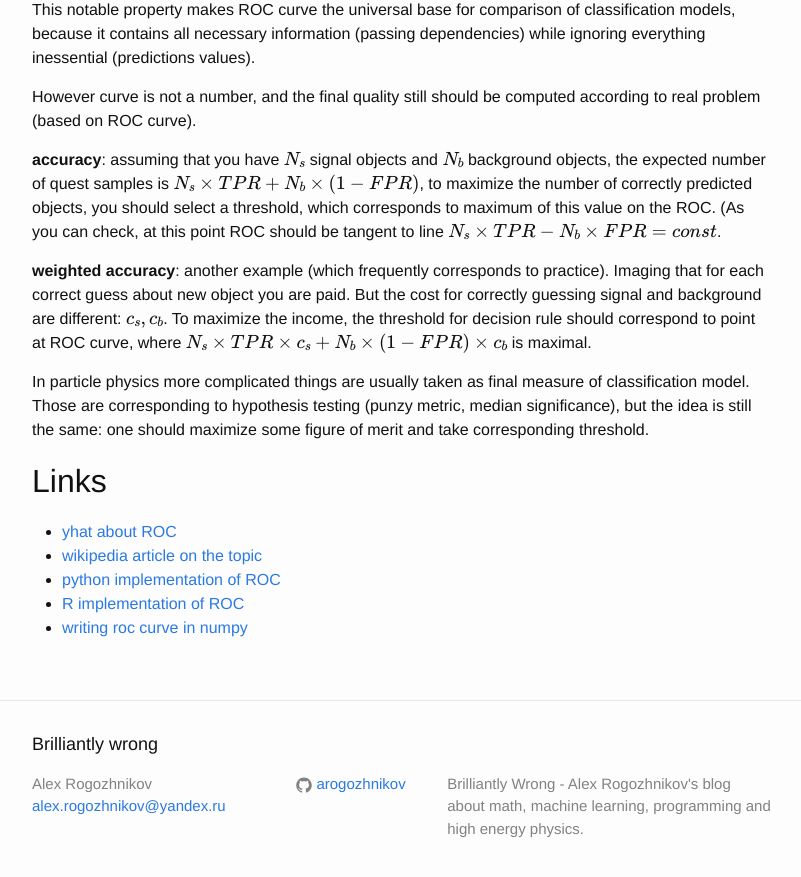
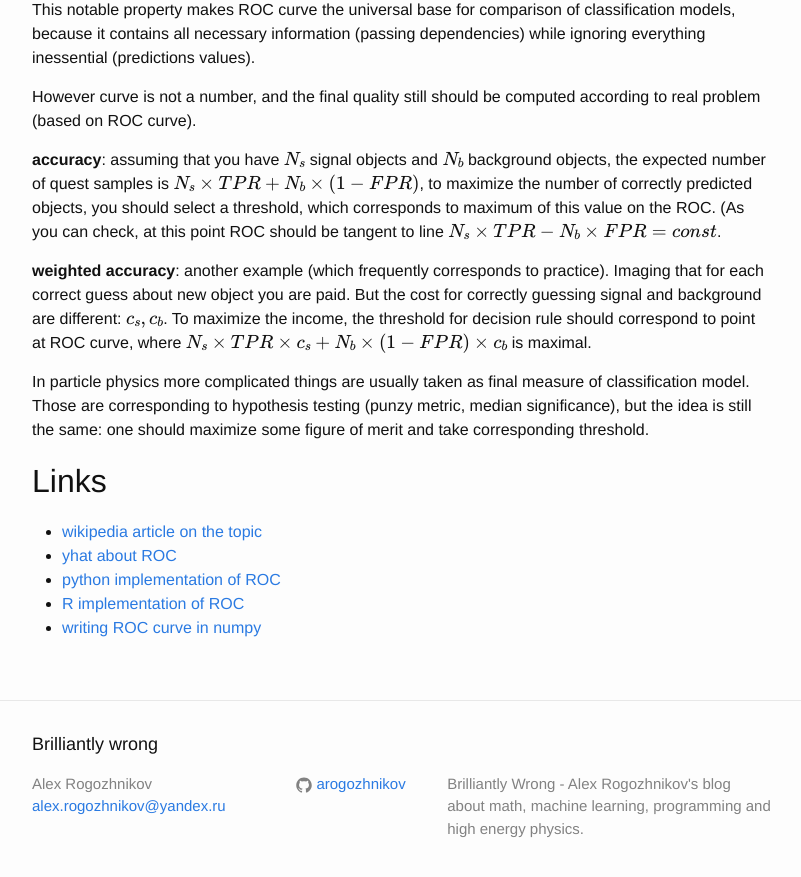
Before and after one commit to arogozhnikov/arogozhnikov.github.io, a Jekyll site: the page built from _posts/2015-10-05-roc-curve.markdown, in a window 1280 px wide and 900 px high, scrolled down 4172 px. Shown: the top 877 px of the window, without its empty margins (238-1039 px from the left). Built offline with Jekyll 4.4.1, drawn with Linux system fonts in a browser that asks for light colours; formulas are drawn with MathJax 3.

Commit message:
minor update

```diff
--- a/_posts/2015-10-05-roc-curve.markdown
+++ b/_posts/2015-10-05-roc-curve.markdown
@@ -178,8 +178,8 @@ one should maximize some figure of merit and take corresponding threshold.
 
 ## Links
 
+* [wikipedia article on the topic](https://en.wikipedia.org/wiki/Receiver_operating_characteristic)
 * [yhat about ROC](http://blog.yhathq.com/posts/roc-curves.html)
-* [wikipedia article on the topic](https://en.wikipedia.org/wiki/Receiver_operating_characteristic)
 * [python implementation of ROC](http://scikit-learn.org/stable/auto_examples/plot_roc.html)
 * [R implementation of ROC](https://cran.r-project.org/web/packages/ROCR/index.html)
-* [writing roc curve in numpy](https://arogozhnikov.github.io/2015/09/29/NumpyTipsAndTricks1.html#Computing-ROC-curve)
+* [writing ROC curve in numpy](https://arogozhnikov.github.io/2015/09/29/NumpyTipsAndTricks1.html#Computing-ROC-curve)
```
